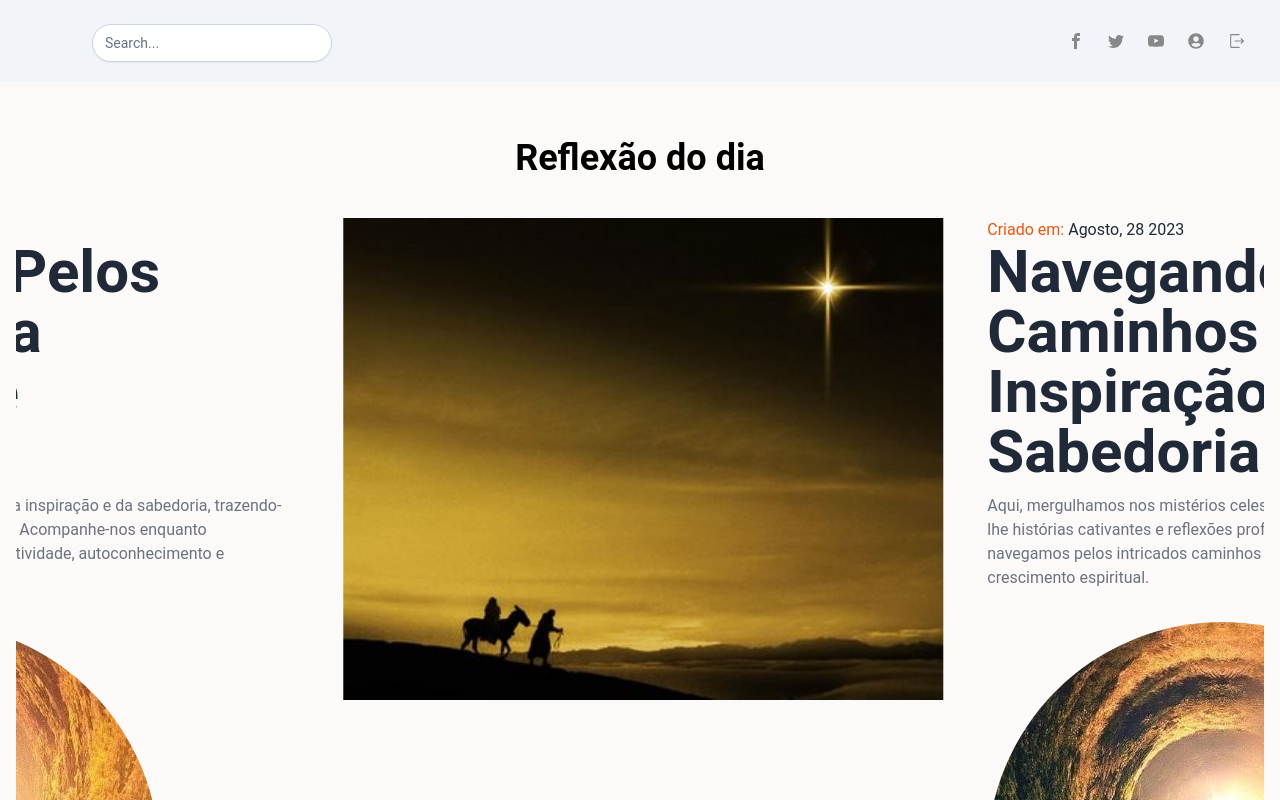
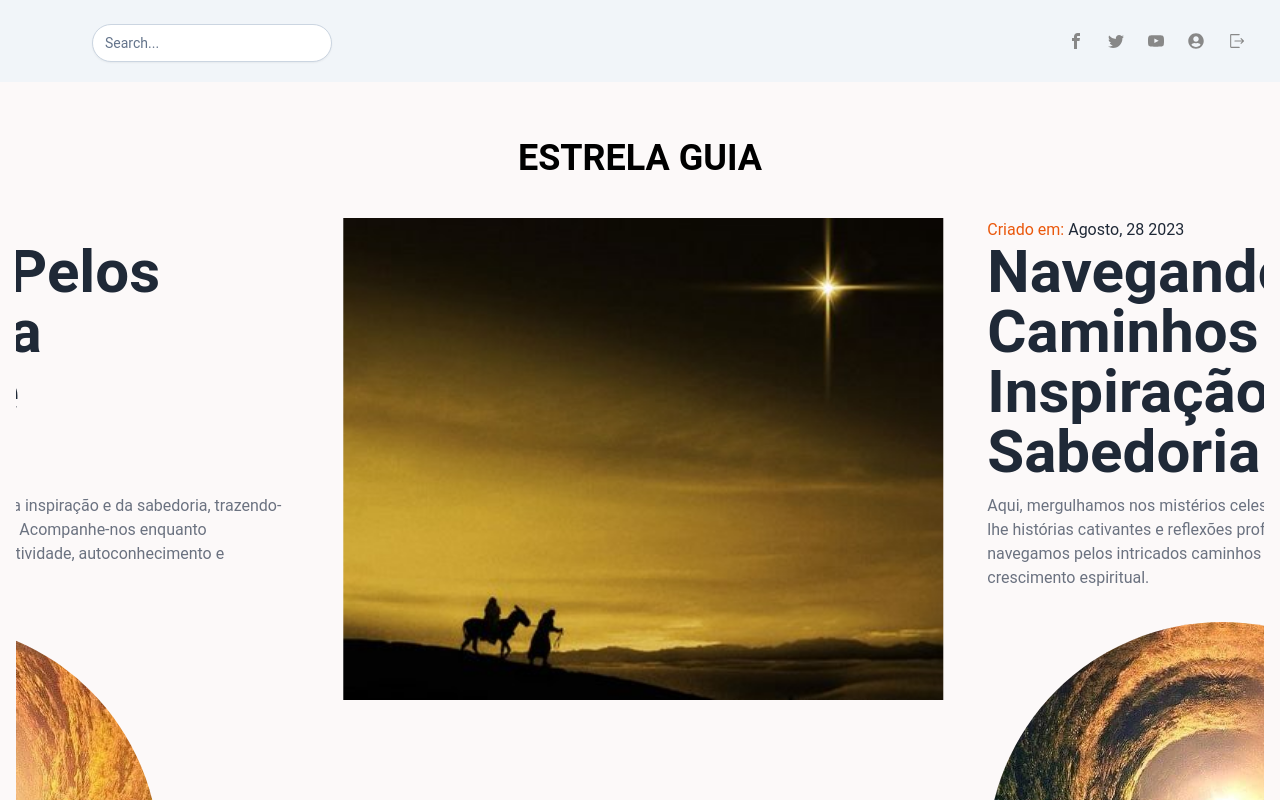
Before and after one commit to iSantanaaH/blog-star-guide, a Next.js app in the folder front-end_next/: page / in a window 1280 px wide. Shown: the top 800 px of the page. Built offline with nearby package versions, Linux system fonts and the light colour scheme; no server answers.

Commit message:
change title in first section

```diff
--- a/front-end_next/app/Components/Section1/sectionIntroBlogSlide.tsx
+++ b/front-end_next/app/Components/Section1/sectionIntroBlogSlide.tsx
@@ -18,8 +18,8 @@ const section1 = () => {
   return (
     <section className="py-16 sm:bg-none sml:p-4 sml639:p-4 sm639:p-4 md:p-4">
       <div className="container mx-auto md:px20">
-        <h1 className="font-bold text-4xl py-10 text-center">
-          Reflexão do dia
+        <h1 className="font-bold uppercase text-4xl py-10 text-center">
+          estrela guia
         </h1>
 
         <Swiper
```
